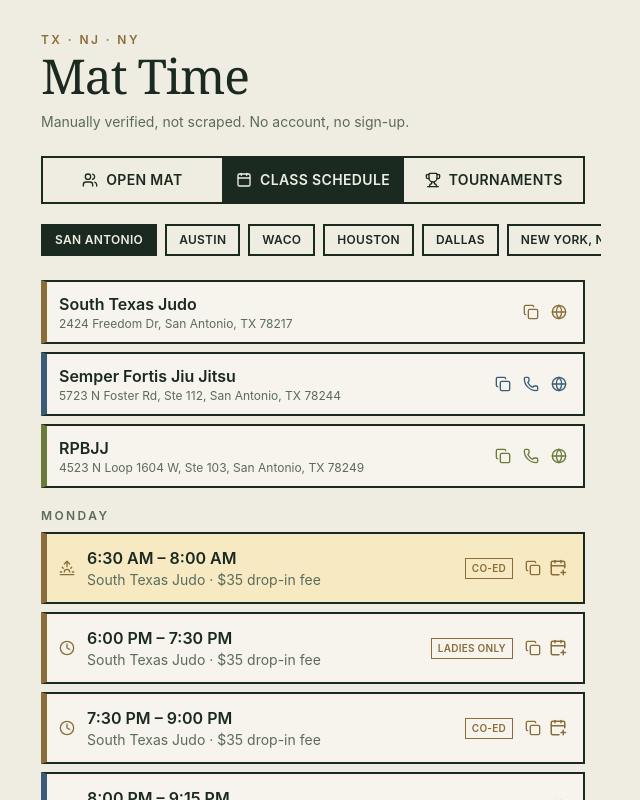
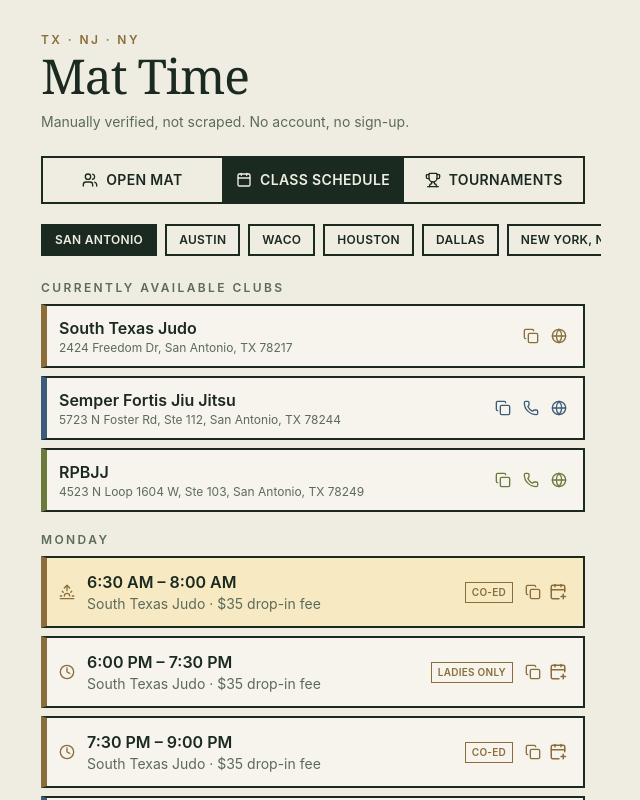
Before and after one commit to SundaySamurai/mat-time, a React (Vite) app: page / in a window 1280 px wide. Both pictures are taken after a click on the button "CLASS SCHEDULE". Shown: the top 800 px of the page, without its empty margins (327-967 px from the left). Built offline with nearby package versions, Linux system fonts and the light colour scheme.

Commit message:
Add 'Currently Available Clubs' header above the club directory

```diff
--- a/src/App.jsx
+++ b/src/App.jsx
@@ -702,6 +702,9 @@ function ClubCard({ club }) {
 function ClubDirectory({ clubs }) {
   return (
     <div className="space-y-2">
+      <h3 className="text-xs uppercase tracking-[0.2em] font-semibold text-[#5B6B5B] mb-2">
+        Currently Available Clubs
+      </h3>
       {clubs.map((club) => (
         <div
           key={club.id}
```
